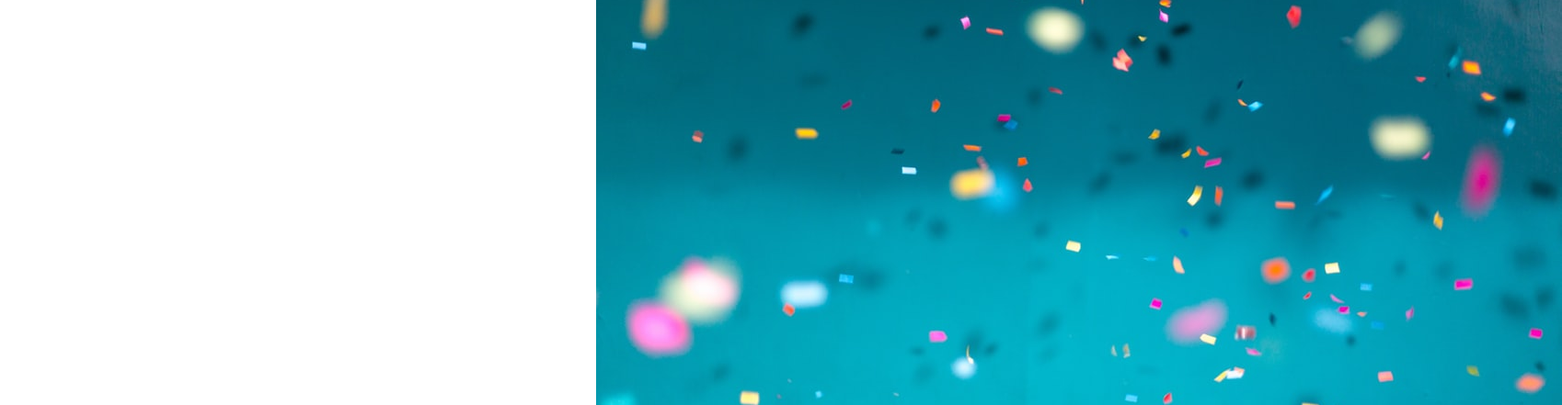
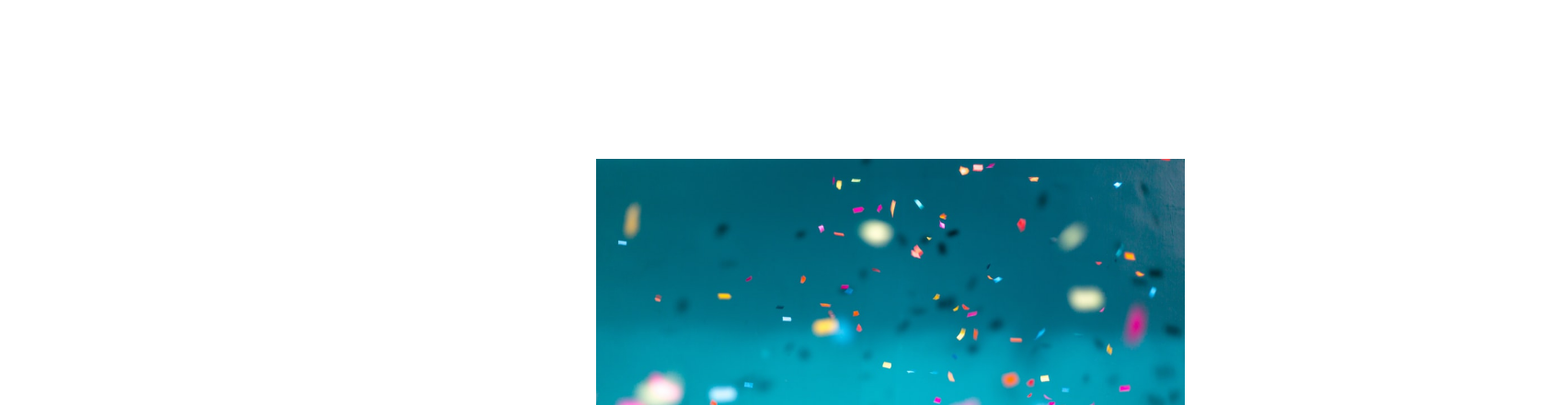
Before and after one commit to zenryu-fun/Enshu3, a plain HTML site: page index.html in a window 1280 px wide. Shown: the part 67-508 px from the top of the page at 92% size, 1698 px wide, since content can reach past the window. Drawn offline with Linux system fonts and the light colour scheme.

Commit message:
Update style.css

```diff
--- a/css/style.css
+++ b/css/style.css
@@ -50,6 +50,10 @@ footer {
   right: 0;
 }
 
+.item1 img {
+  width: 100%;
+}
+
 .item2 {
   background: #223a70;
   height: 180px;
```
